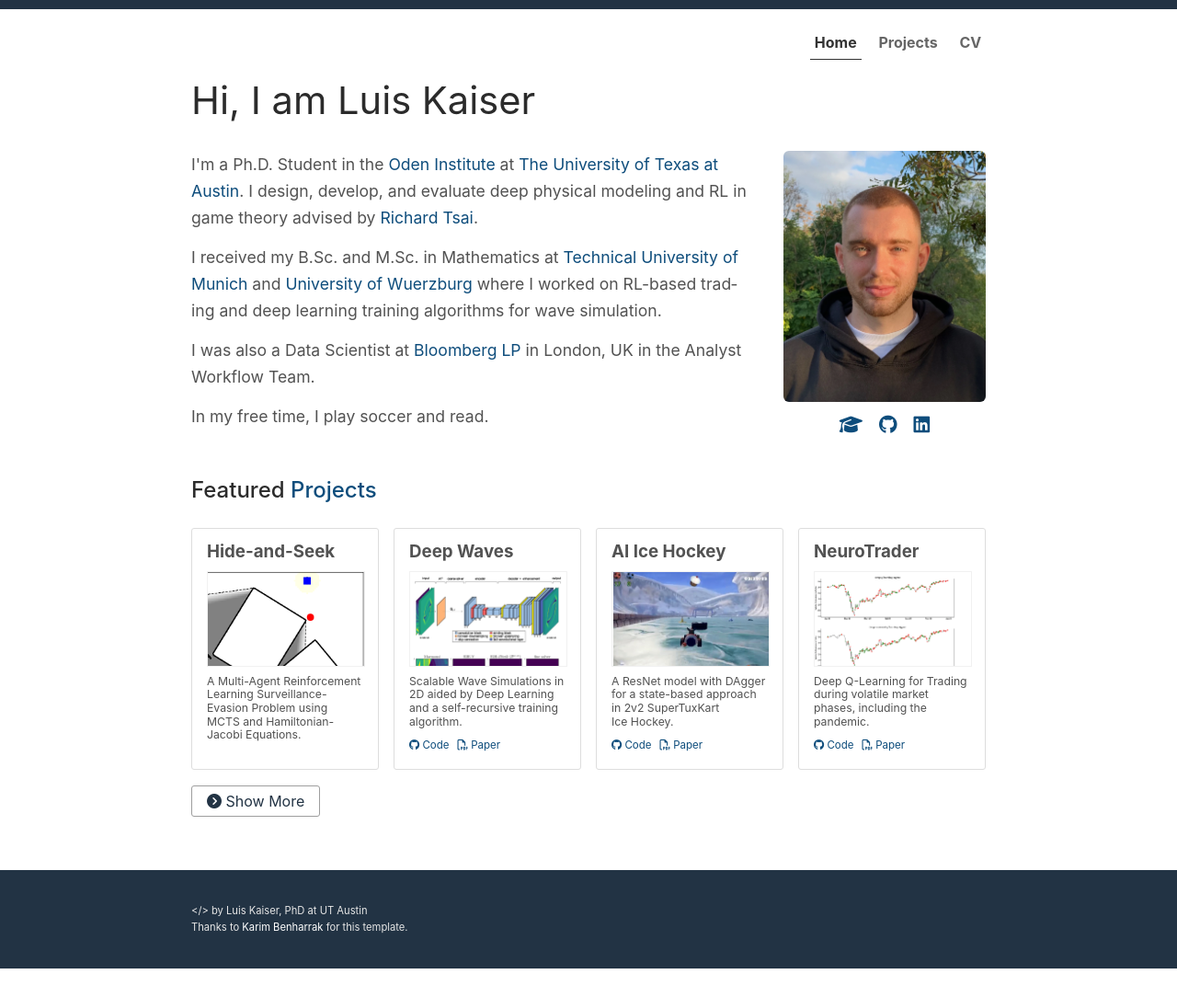
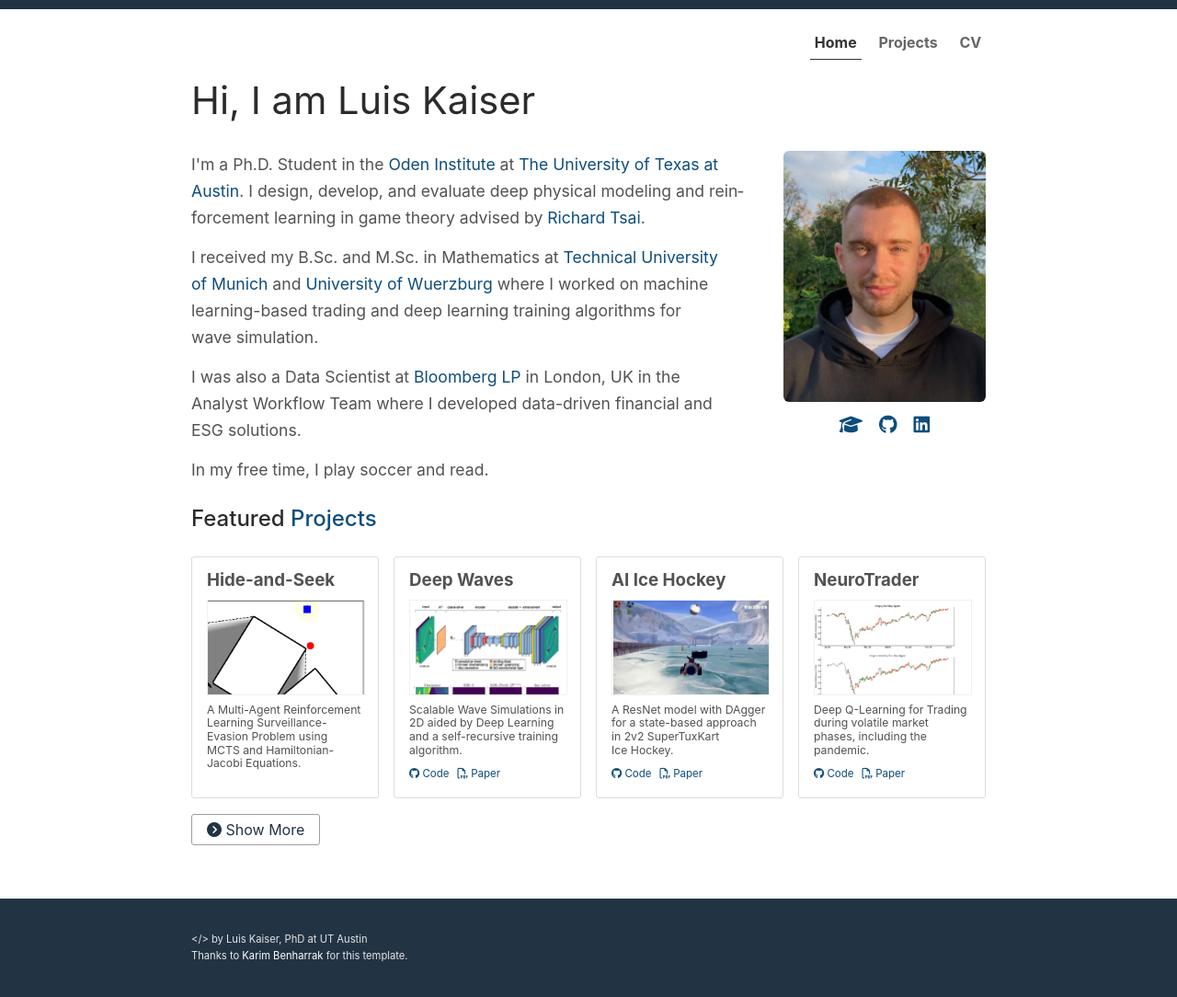
Before and after one commit to utkaiser/utkaiser.github.io, a Jekyll site: the page built from index.md, in a window 1280 px wide. Shown: the whole page at 92% size. Built offline with Jekyll 4.4.1, drawn with Linux system fonts in a browser that asks for light colours; nearby versions of some CDN libraries; before the commit the page ends 1053 px from its top, so only the background shows below that.

Commit message:
seo improvements

```diff
--- a/_includes/head.html
+++ b/_includes/head.html
@@ -4,8 +4,8 @@
   <meta name="viewport" content="width=device-width, initial-scale=1">
   <meta name="application-name" content="{{ site.title }}">
   <meta name="theme-color" content="#234">
-  <link rel="shortcut icon" href="{{ '/images/favicon.png' | relative_url }}"/>
-  <link rel="icon" href="{{ '/images/favicon.png' | relative_url }}"/>
+  <link rel="shortcut icon" href="{{ '/images/favicon.ico' | relative_url }}"/>
+  <link rel="icon" href="{{ '/images/favicon.ico' | relative_url }}"/>
 
   {% seo %}
 
--- a/index.md
+++ b/index.md
@@ -7,11 +7,11 @@ class: home
 # Hi, I am Luis Kaiser
 <div class="columns" markdown="1">
 <div class="intro" markdown="1">
-<p>I'm a Ph.D. Student in the <a href="https://oden.utexas.edu/">Oden Institute</a> at <a href="https://www.utexas.edu/">The University of Texas at Austin</a>. I design, develop, and evaluate deep physical modeling and RL in game theory advised by <a href="https://web.ma.utexas.edu/users/ytsai/">Richard Tsai</a>.</p>
+<p>I'm a Ph.D. Student in the <a href="https://oden.utexas.edu/">Oden Institute</a> at <a href="https://www.utexas.edu/">The University of Texas at Austin</a>. I design, develop, and evaluate deep physical modeling and reinforcement learning in game theory advised by <a href="https://web.ma.utexas.edu/users/ytsai/">Richard Tsai</a>.</p>
 
-<p>I received my B.Sc. and M.Sc. in Mathematics at <a href="https://www.tum.de/">Technical University of Munich</a> and <a href="https://www.uni-wuerzburg.de/">University of Wuerzburg</a> where I worked on RL-based trading and deep learning training algorithms for wave simulation.</p>
+<p>I received my B.Sc. and M.Sc. in Mathematics at <a href="https://www.tum.de/">Technical University of Munich</a> and <a href="https://www.uni-wuerzburg.de/">University of Wuerzburg</a> where I worked on machine learning-based trading and deep learning training algorithms for wave simulation.</p>
 
-<p>I was also a Data Scientist at <a href="https://www.bloomberg.com">Bloomberg LP</a> in London, UK in the Analyst Workflow Team.</p>
+<p>I was also a Data Scientist at <a href="https://www.bloomberg.com">Bloomberg LP</a> in London, UK in the Analyst Workflow Team where I developed data-driven financial and ESG solutions.</p>
 
 <p>In my free time, I play soccer and read.</p>
 
```
